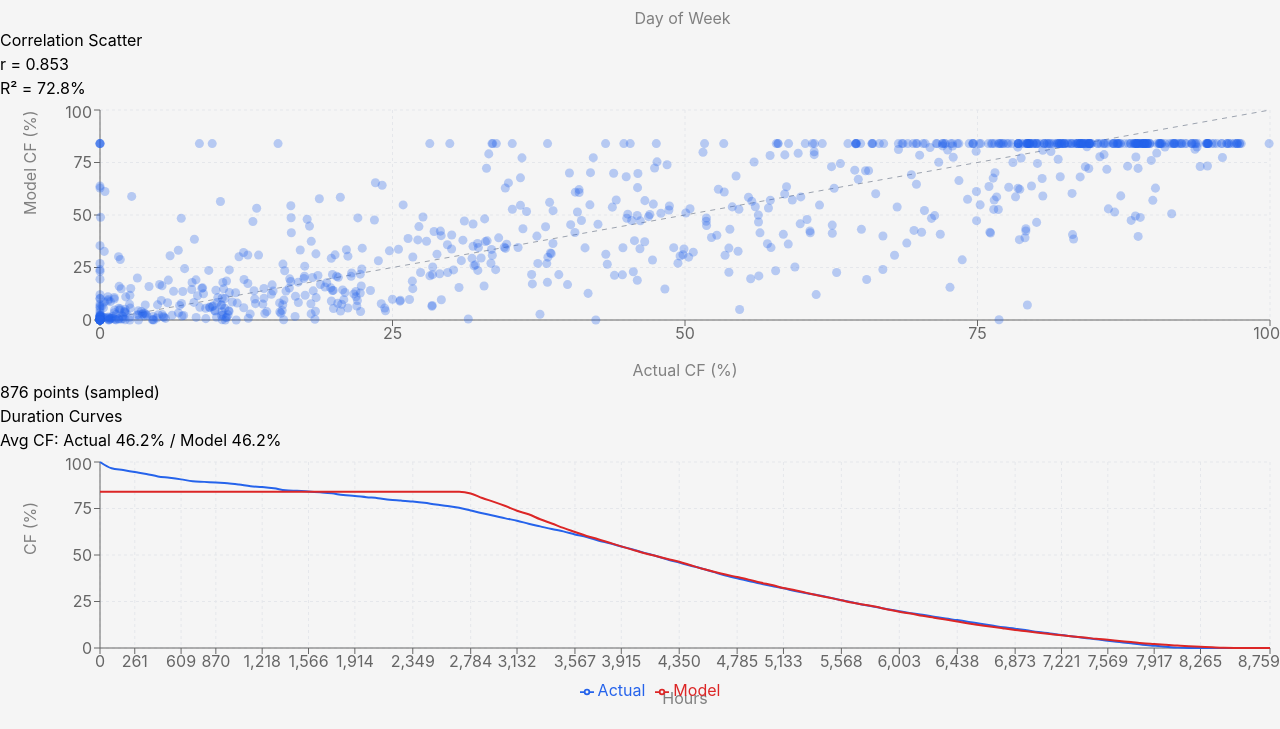
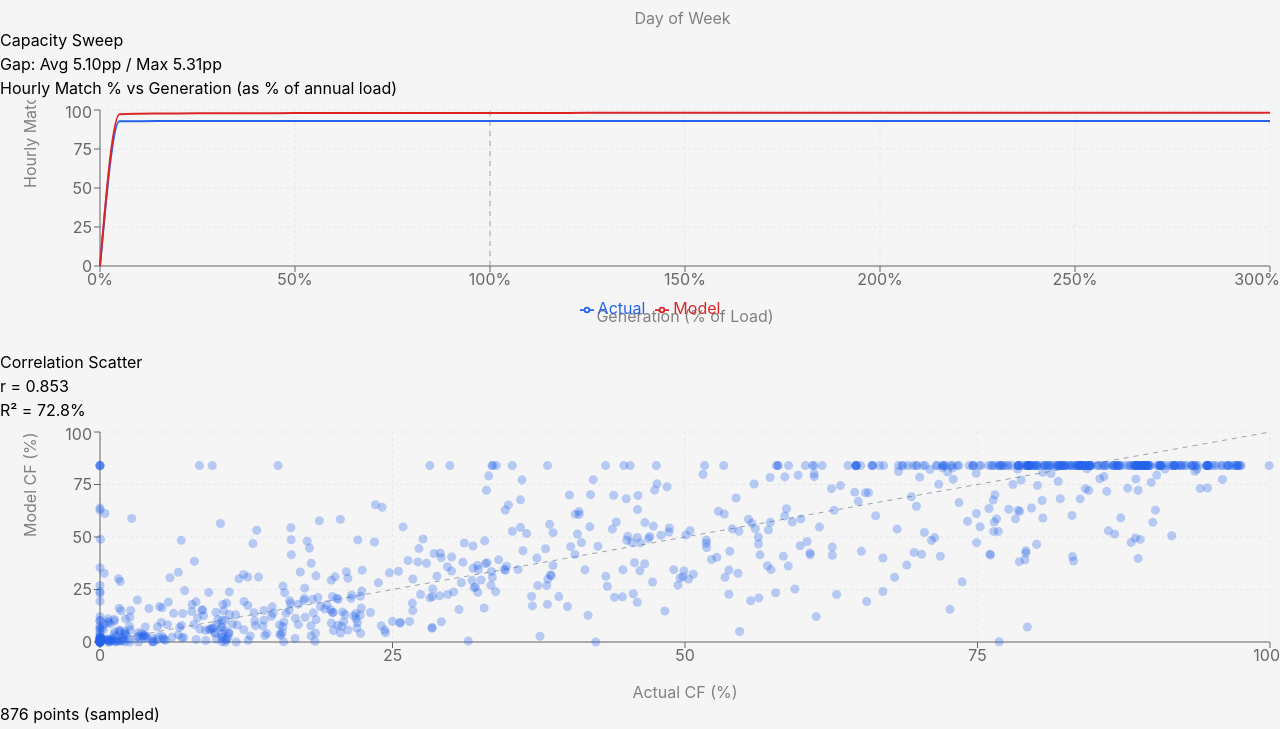
Before and after one commit to NathanDIyer/wind-validation-dashboard, a React (Vite) app: page / in a window 1280 px wide. Shown: the part 1116-1845 px from the top of the page. Built offline with nearby package versions, Linux system fonts and the light colour scheme.

Commit message:
Move Capacity Sweep under Weekly Comparison

```diff
--- a/src/App.jsx
+++ b/src/App.jsx
@@ -173,14 +173,14 @@ function App() {
             {/* Weekly comparison */}
             <WeeklyComparison actualCF={actualCF} modelCF={modelCF} />
 
+            {/* Capacity sweep */}
+            <CapacitySweep actualCF={actualCF} modelCF={modelCF} />
+
             {/* Scatter and Duration side by side */}
             <div className="grid grid-cols-2 gap-6">
               <ScatterPlot actualCF={actualCF} modelCF={modelCF} stats={stats} />
               <DurationCurves actualCF={actualCF} modelCF={modelCF} stats={stats} />
             </div>
-
-            {/* Capacity sweep */}
-            <CapacitySweep actualCF={actualCF} modelCF={modelCF} />
           </div>
         </div>
       </main>
```
